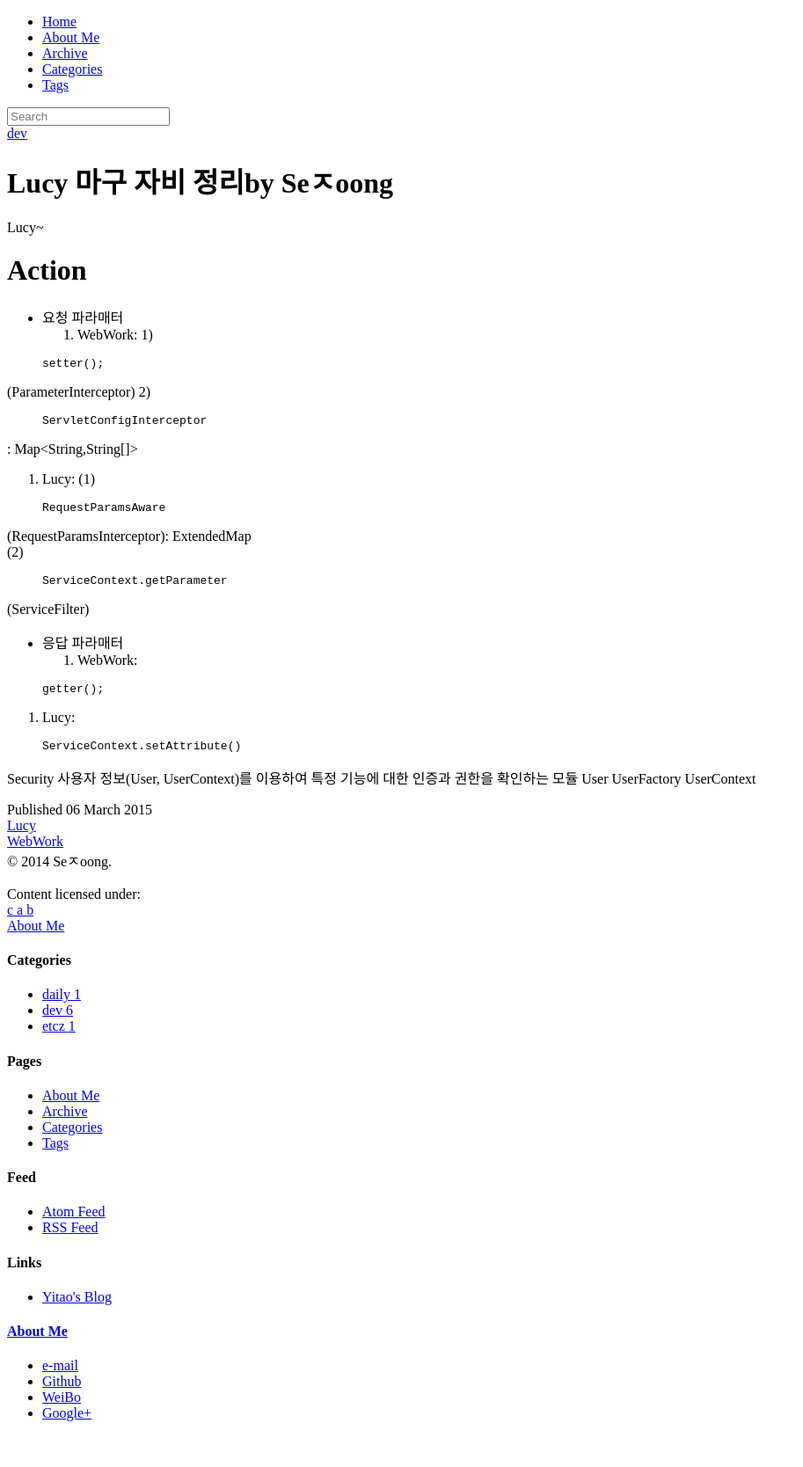
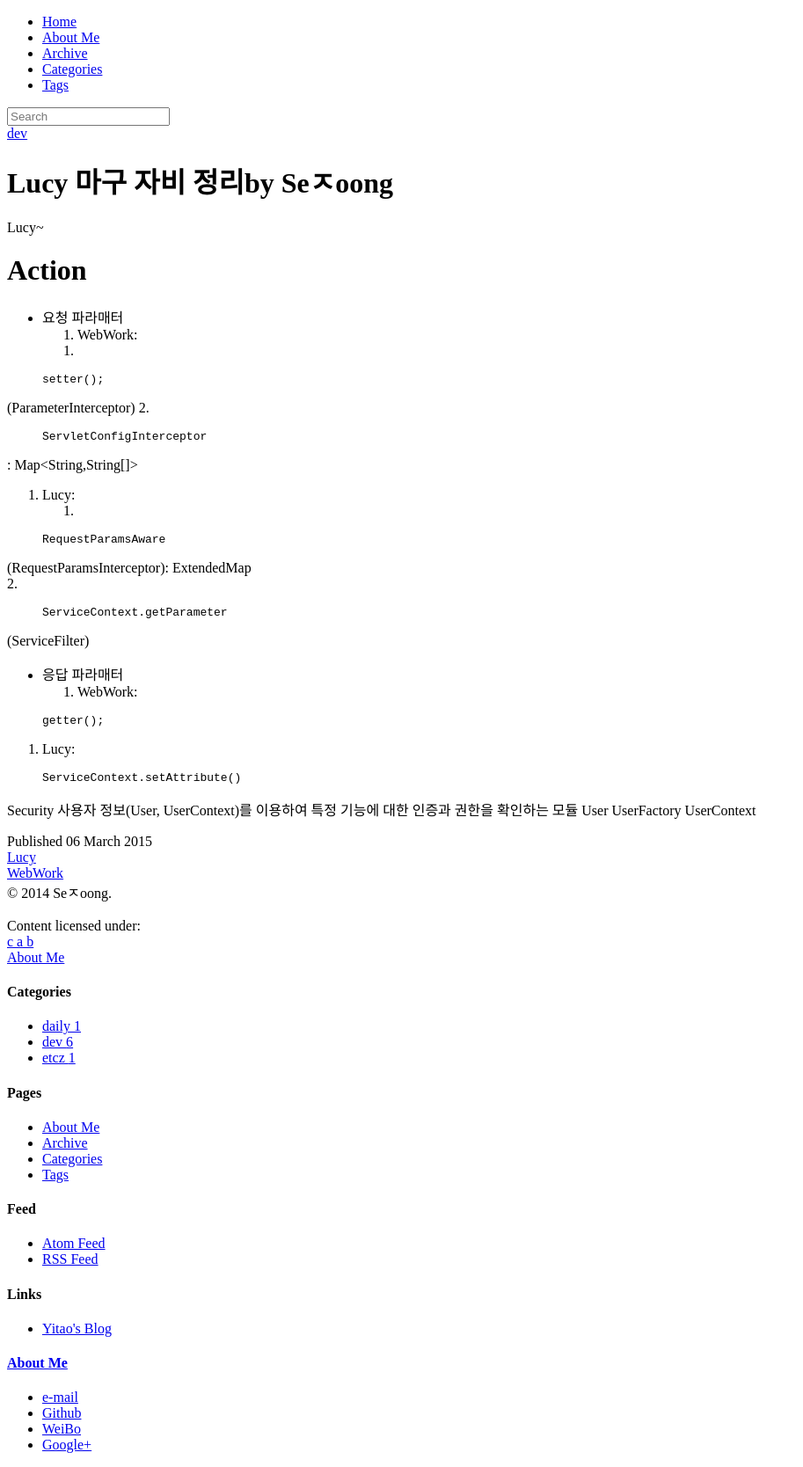
Before and after one commit to sejoong/sejoong.github.com, a Jekyll site: the page built from _posts/2015-03-06-dev.md, in a window 1280 px wide. Shown: the whole page at 88% size, without its empty margins (0-913 px from the left). Built offline with Jekyll 4.4.1, drawn with Linux system fonts in a browser that asks for light colours; nearby versions of some CDN libraries; library files that are not in the unit come from our copies; comment, search, counter and statistics services are not loaded; before the commit the page ends 1632 px from its top, so only the background shows below that.

Commit message:
no message

```diff
--- a/_posts/2015-03-06-dev.md
+++ b/_posts/2015-03-06-dev.md
@@ -14,17 +14,15 @@ Lucy~
 
 - 요청 파라매터
 1. WebWork:
-	1) {% highlight java %}setter();{% endhighlight %}  (ParameterInterceptor)
-	2) {% highlight java %}ServletConfigInterceptor{% endhighlight %}: Map<String,String[]>
+	1. {% highlight java %}setter();{% endhighlight %}  (ParameterInterceptor)
+	2. {% highlight java %}ServletConfigInterceptor{% endhighlight %}: Map<String,String[]>
 2. Lucy:
-	(1) {% highlight java %}RequestParamsAware{% endhighlight %}(RequestParamsInterceptor): ExtendedMap
-	(2) {% highlight java %}ServiceContext.getParameter{% endhighlight %}(ServiceFilter)
+	1. {% highlight java %}RequestParamsAware{% endhighlight %}(RequestParamsInterceptor): ExtendedMap
+	2. {% highlight java %}ServiceContext.getParameter{% endhighlight %}(ServiceFilter)
 
 - 응답 파라매터
-1. WebWork:
-	{% highlight java %}getter();{% endhighlight %}
-2. Lucy:
-	{% highlight java %}ServiceContext.setAttribute(){% endhighlight %}
+1. WebWork:{% highlight java %}getter();{% endhighlight %}
+2. Lucy:{% highlight java %}ServiceContext.setAttribute(){% endhighlight %}
 
 
 
```
